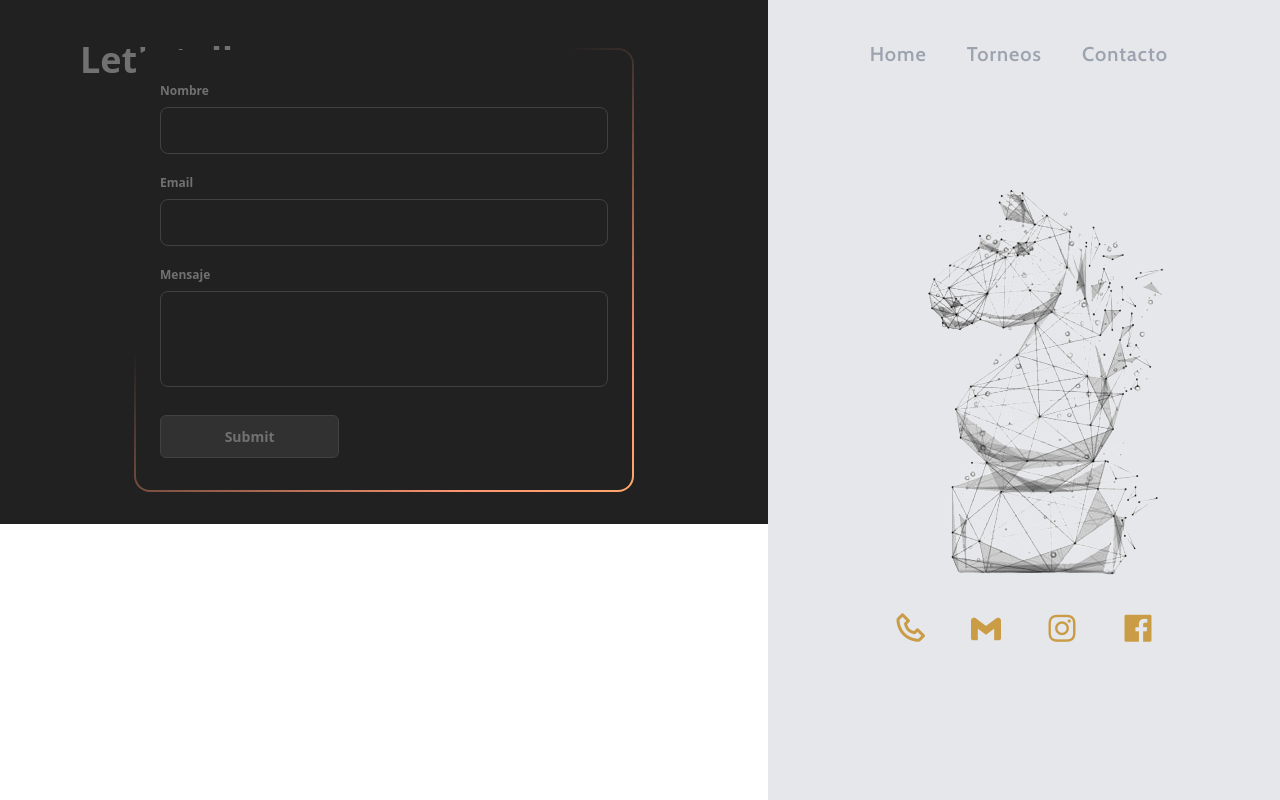
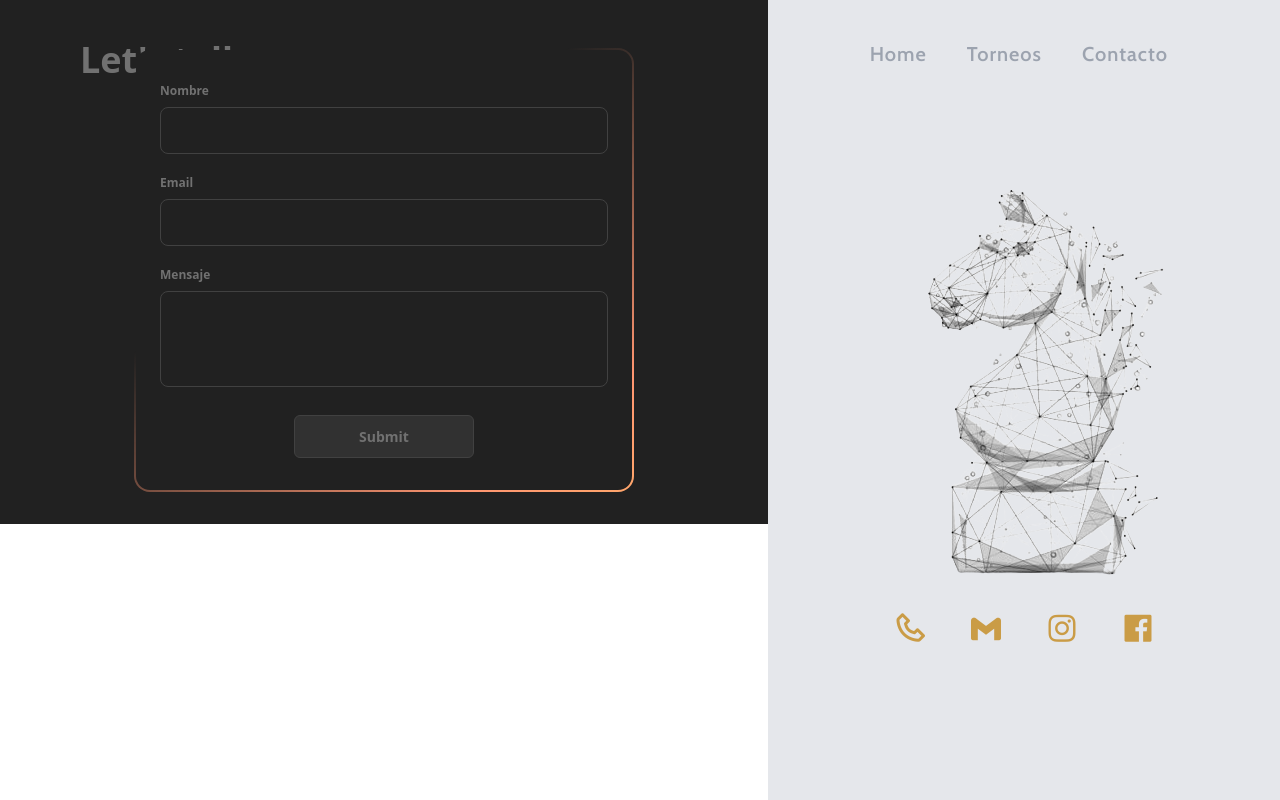
Before and after one commit to Najdorf12/faustino-oro-app, a React (Vite) app: page /contact in a window 1280 px wide. Built offline with nearby package versions, Linux system fonts and the light colour scheme.

Commit message:
fixchessboard

```diff
--- a/src/index.css
+++ b/src/index.css
@@ -196,7 +196,7 @@
   display: flex;
   align-items: flex-start;
   justify-content: center;
-  align-self: flex-start;
+  align-self: center;
   font-family: inherit;
   color: #717171;
   font-weight: 600;
--- a/src/pages/Chessboard.jsx
+++ b/src/pages/Chessboard.jsx
@@ -148,7 +148,7 @@ function Chessboard1() {
             <button
               id="btn-game"
               key={index}
-              className=" min-w-64 z-100 mb-4 inline-flex h-8 items-center justify-center font-semibold text-neutral-500 md:text-lg md:w-64 md:h-8"
+              className=" min-w-64 z-100 mb-4 inline-flex h-8 items-center justify-center text-lg font-semibold text-neutral-500 md:text-lg md:w-64 md:h-8"
             >
               {game}
             </button>
```
